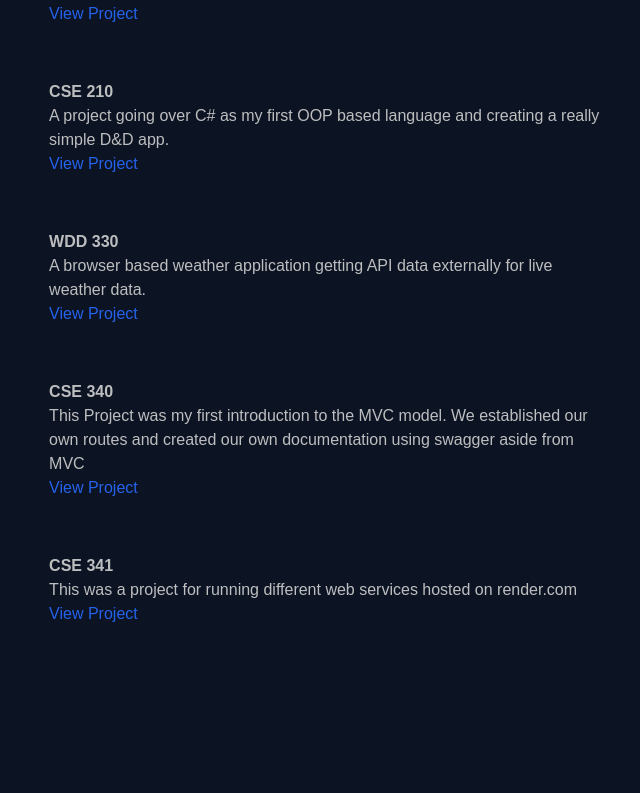
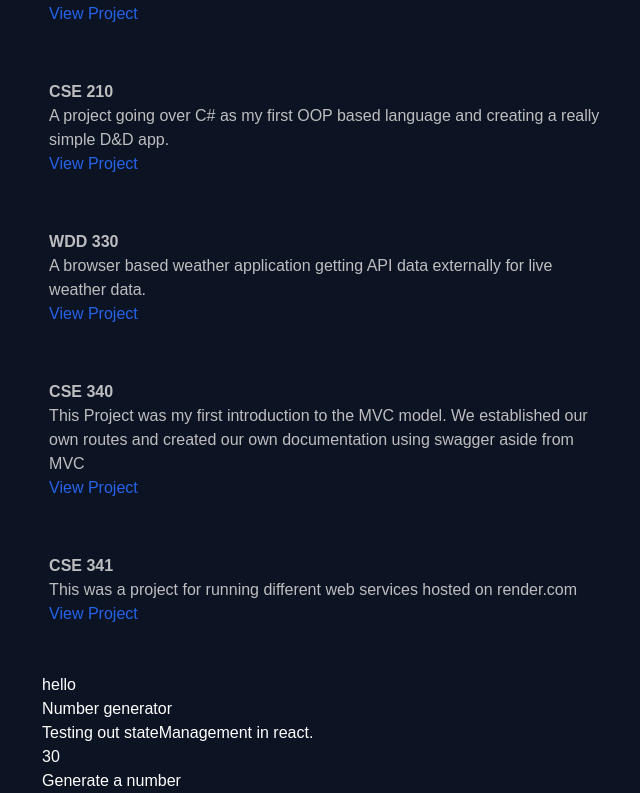
Before and after one commit to Nr1cha/DevPortfolio, a Next.js app: page / in a window 1280 px wide. Shown: the part 825-1618 px from the top of the page, without its empty margins (614-1254 px from the left). Before the commit the page ends 1498 px from the top, so only its background shows below. Built offline with nearby package versions, Linux system fonts and the light colour scheme.

Commit message:
moving state into componant function and testing

```diff
--- a/src/app/components/statePractice.js
+++ b/src/app/components/statePractice.js
@@ -1,11 +1,13 @@
+'use client';
 import { React, useState } from 'react';
 
+function StatePractice() {
 
-const [number, setNumber] = useState(30);
-const handleClick = () => {
-    setNumber(40);
-}
-function statePractice() {
+    const [number, setNumber] = useState(30);
+    const handleClick = () => {
+        setNumber(40);
+    }
+
     return (
         <div className='practice'>
             <h1>Number generator</h1>
@@ -16,4 +18,4 @@ function statePractice() {
     );
 }
 
-export default statePractice;
+export default StatePractice;
--- a/src/app/page.js
+++ b/src/app/page.js
@@ -2,6 +2,8 @@ import Head from 'next/head';
 import About from './components/aboutMe';
 import Projects from './components/projects';
 import UnderConstruction from './components/banner';
+import StatePractice from './components/StatePractice';
+
 export default function Home() {
   return (
     <>
@@ -27,6 +29,8 @@ export default function Home() {
         <main id='content'>
           <p className="collegeProjects">COLLEGE PROJECTS</p>
           <Projects />
+          <div>hello</div>
+          <StatePractice />
         </main>
       </div>
     </>
```
Also changed, not shown: 2 other files (tests, documents, lock files or other folders). Lines whose indentation alone changed are shown as unchanged.
